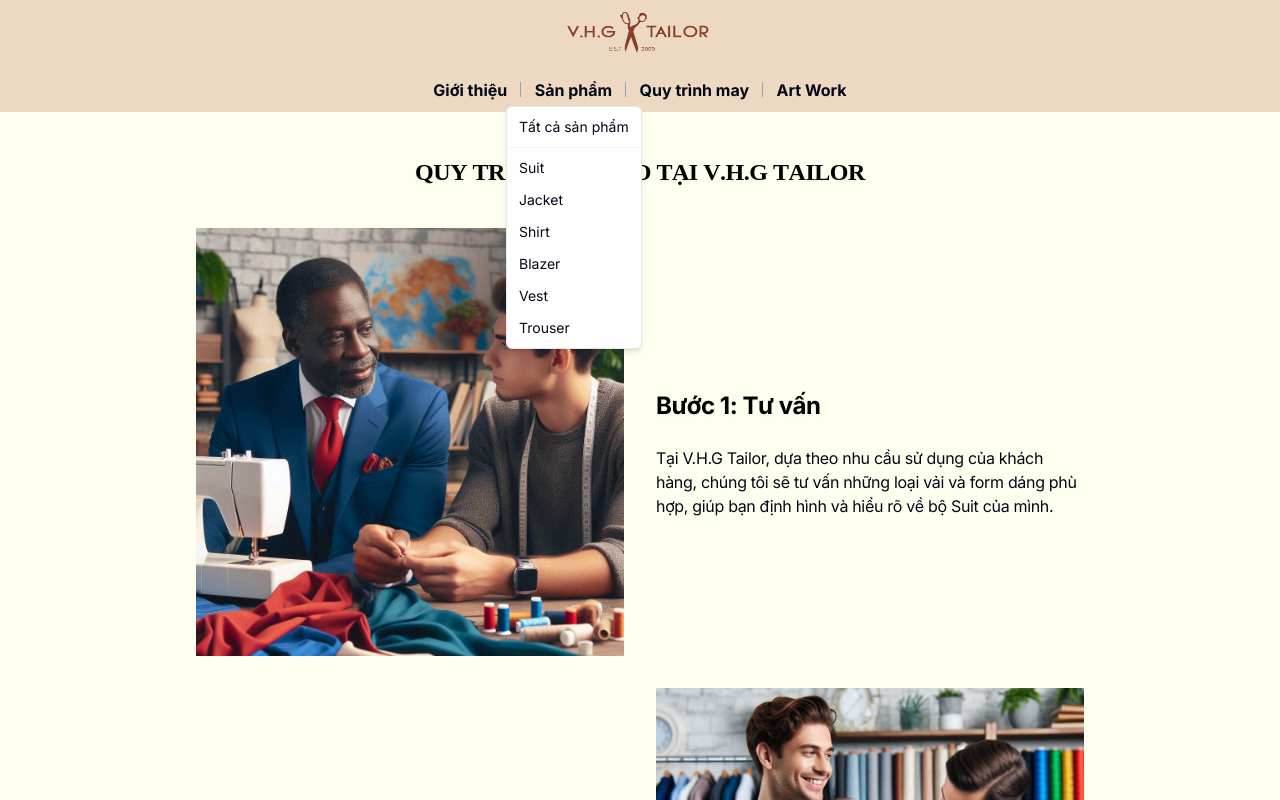
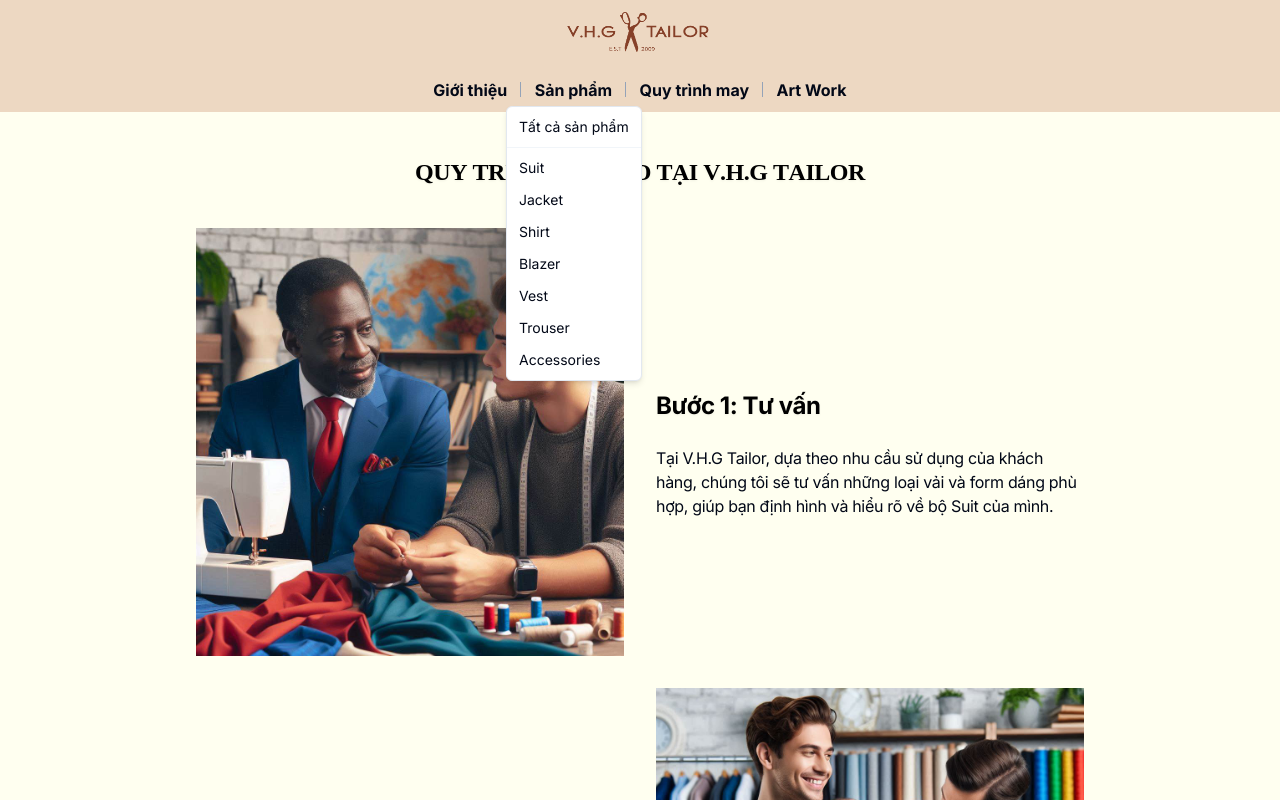
Before and after one commit to khangnguyen19999kn/VHG-Tailor, a Next.js app: page /quy-trinh in a window 1280 px wide. Both pictures are taken after a click on the button "Sản phẩm". Shown: the top 800 px of the page. Built offline with nearby package versions, Linux system fonts and the light colour scheme.

Commit message:
feat: update more type product page

```diff
--- a/src/components/card/index.tsx
+++ b/src/components/card/index.tsx
@@ -5,7 +5,7 @@ import Link from "next/link";
 
 export default function Card({
   name,
-  description,
+  shortDescription,
   price,
   images,
   slug,
@@ -17,7 +17,7 @@ export default function Card({
         <div className="mt-5 text-black">
           <p className="text-xl bold text-center">{name}</p>
           <p className="text-base mt-1 bold">Chi tiết sản phẩm:</p>
-          <p className="text-base line-clamp-6">{description}</p>
+          <p className="text-base line-clamp-6">{shortDescription}</p>
           <div className="w-full rounded-xl mt-5 border-gray-900 border hover:bg-slate-200 hover:border-transparent  transition-all">
             <p className="text-lg bold text-center p-3">{`Giá bán: ${
               price?.toLocaleString() || 0
--- a/src/components/header/index.tsx
+++ b/src/components/header/index.tsx
@@ -61,6 +61,9 @@ export default function Header() {
               <DropdownMenuItem onClick={() => setOpenDropDown(false)}>
                 <Link href={"/products/trouser"}>Trouser</Link>
               </DropdownMenuItem>
+              <DropdownMenuItem onClick={() => setOpenDropDown(false)}>
+                <Link href={"/products/accessories"}>Accessories</Link>
+              </DropdownMenuItem>
             </DropdownMenuContent>
           </DropdownMenu>
           <Separator orientation="vertical" className="bg-slate-400 h-1/3" />
--- a/src/features/product-type-list/components/ProductList.tsx
+++ b/src/features/product-type-list/components/ProductList.tsx
@@ -16,6 +16,11 @@ export default function ProductList({ data }: IProductTypeListProps) {
         {dataProduct.map((item, index) => (
           <Card key={index} {...item} />
         ))}
+        {dataProduct.length === 0 && (
+          <p className="text-center text-2xl font-bold my-5">
+            Không có sản phẩm thuộc loại này
+          </p>
+        )}
       </div>
     </div>
   );
--- a/src/types/product.ts
+++ b/src/types/product.ts
@@ -4,6 +4,7 @@ export interface ImageDto {
 }
 export type TProduct = {
   description: string;
+  shortDescription: string;
   id: string;
   images: ImageDto[];
   link: string;
```
